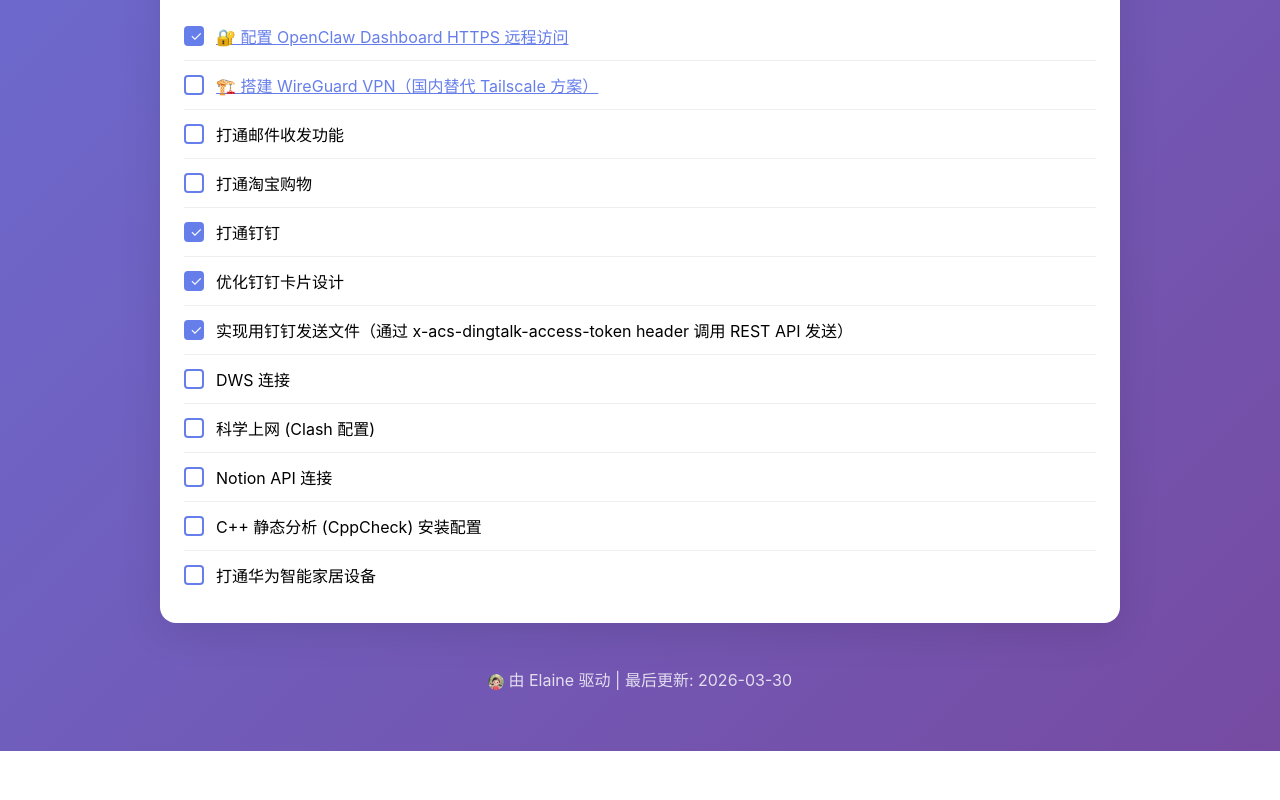
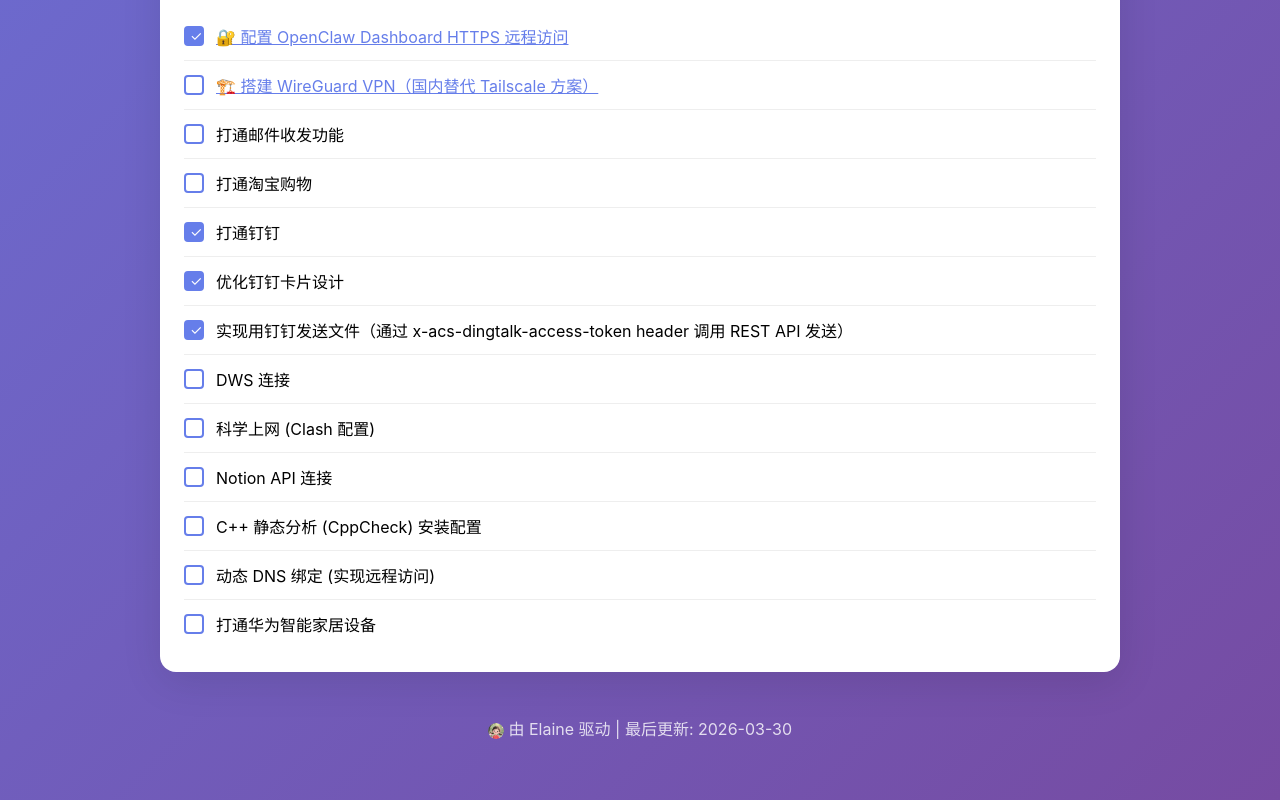
Before and after one commit to Elliot-Zzz/workspace, a plain HTML site: page index.html in a window 1280 px wide. Shown: the part 1450-2250 px from the top of the page. Before the commit the page ends 2201 px from the top, so only its background shows below. Drawn offline with Linux system fonts and the light colour scheme.

Commit message:
feat: 增加动态DNS绑定待办事项

```diff
--- a/index.html
+++ b/index.html
@@ -83,6 +83,7 @@
                 <li><span class="checkbox"></span>科学上网 (Clash 配置)</li>
                 <li><span class="checkbox"></span>Notion API 连接</li>
                 <li><span class="checkbox"></span>C++ 静态分析 (CppCheck) 安装配置</li>
+                <li><span class="checkbox"></span>动态 DNS 绑定 (实现远程访问)</li>
                 <li><span class="checkbox"></span>打通华为智能家居设备</li>
             </ul>
         </div>
```
